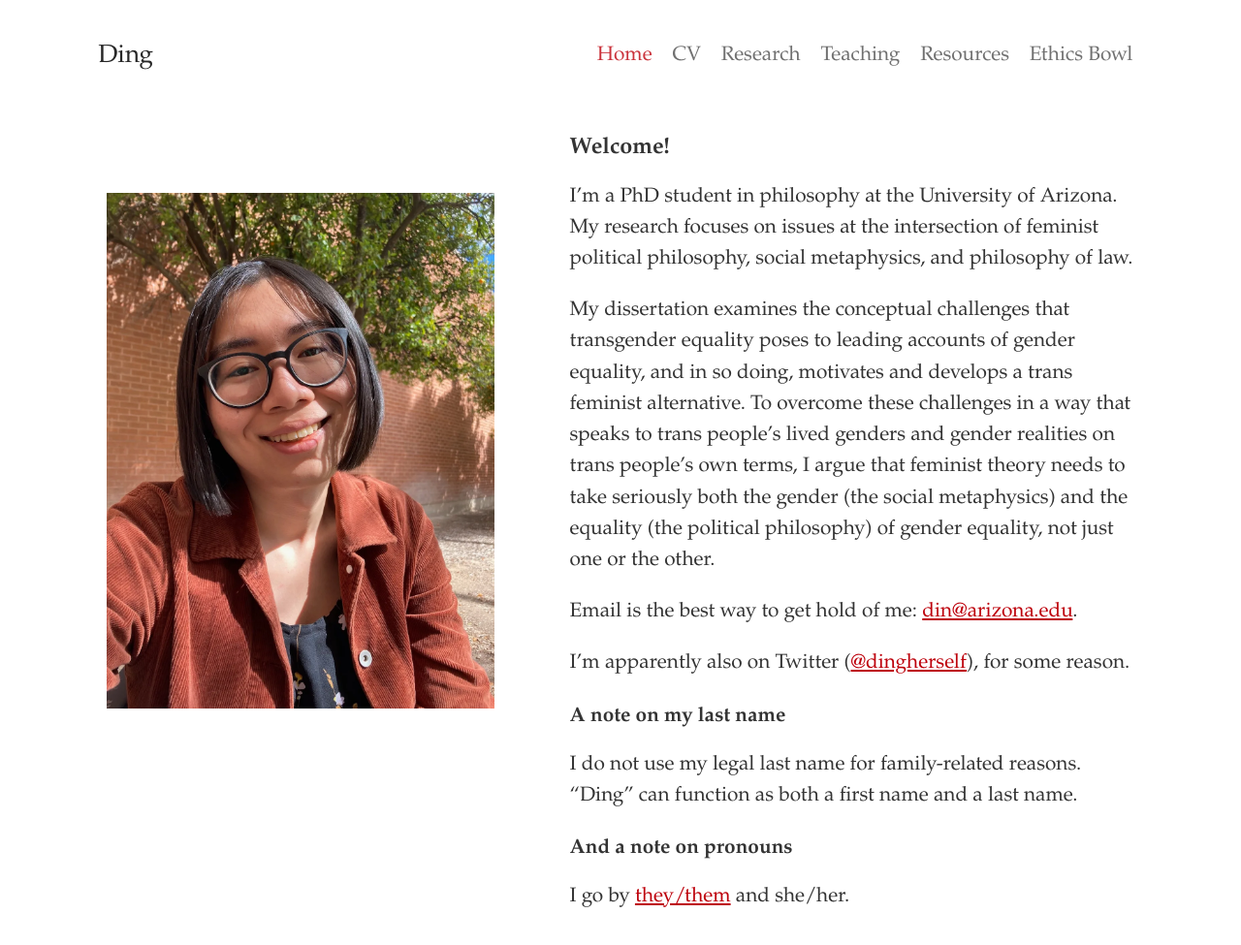
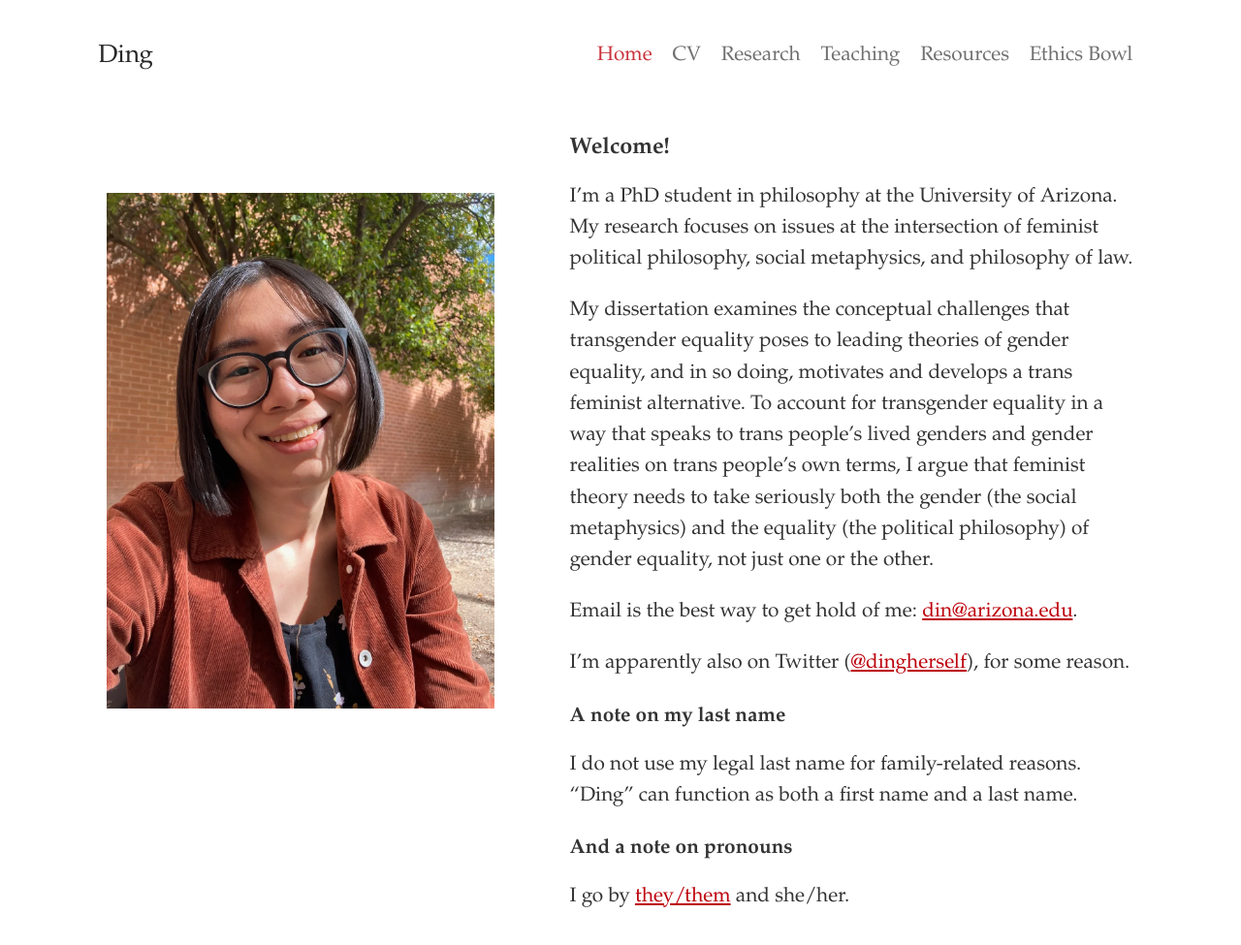
Before and after one commit to dingherself/dingherself.github.io, a Jekyll site: the page built from index.html, in a window 1280 px wide and 1026 px high. Shown: the top 975 px of the window at 97% size. Built offline with Jekyll 4.4.1, drawn with Linux system fonts in a browser that asks for light colours; some web fonts are replaced.

Commit message:
improve language

```diff
--- a/index.html
+++ b/index.html
@@ -12,7 +12,7 @@
 
 <p>I’m a PhD student in philosophy at the University of Arizona. My research focuses on issues at the intersection of feminist political philosophy, social metaphysics, and philosophy of law.</p>
 
-<p>My dissertation examines the conceptual challenges that transgender equality poses to leading accounts of gender equality, and in so doing, motivates and develops a trans feminist alternative. To overcome these challenges in a way that speaks to trans people’s lived genders and gender realities on trans people’s own terms, I argue that feminist theory needs to take seriously both the gender (the social metaphysics) and the equality (the political philosophy) of gender equality, not just one or the other.</p>
+<p>My dissertation examines the conceptual challenges that transgender equality poses to leading theories of gender equality, and in so doing, motivates and develops a trans feminist alternative. To account for transgender equality in a way that speaks to trans people’s lived genders and gender realities on trans people’s own terms, I argue that feminist theory needs to take seriously both the gender (the social metaphysics) and the equality (the political philosophy) of gender equality, not just one or the other.</p>
 
 <script language="JavaScript" type="text/javascript">
   var u = "din";
```
